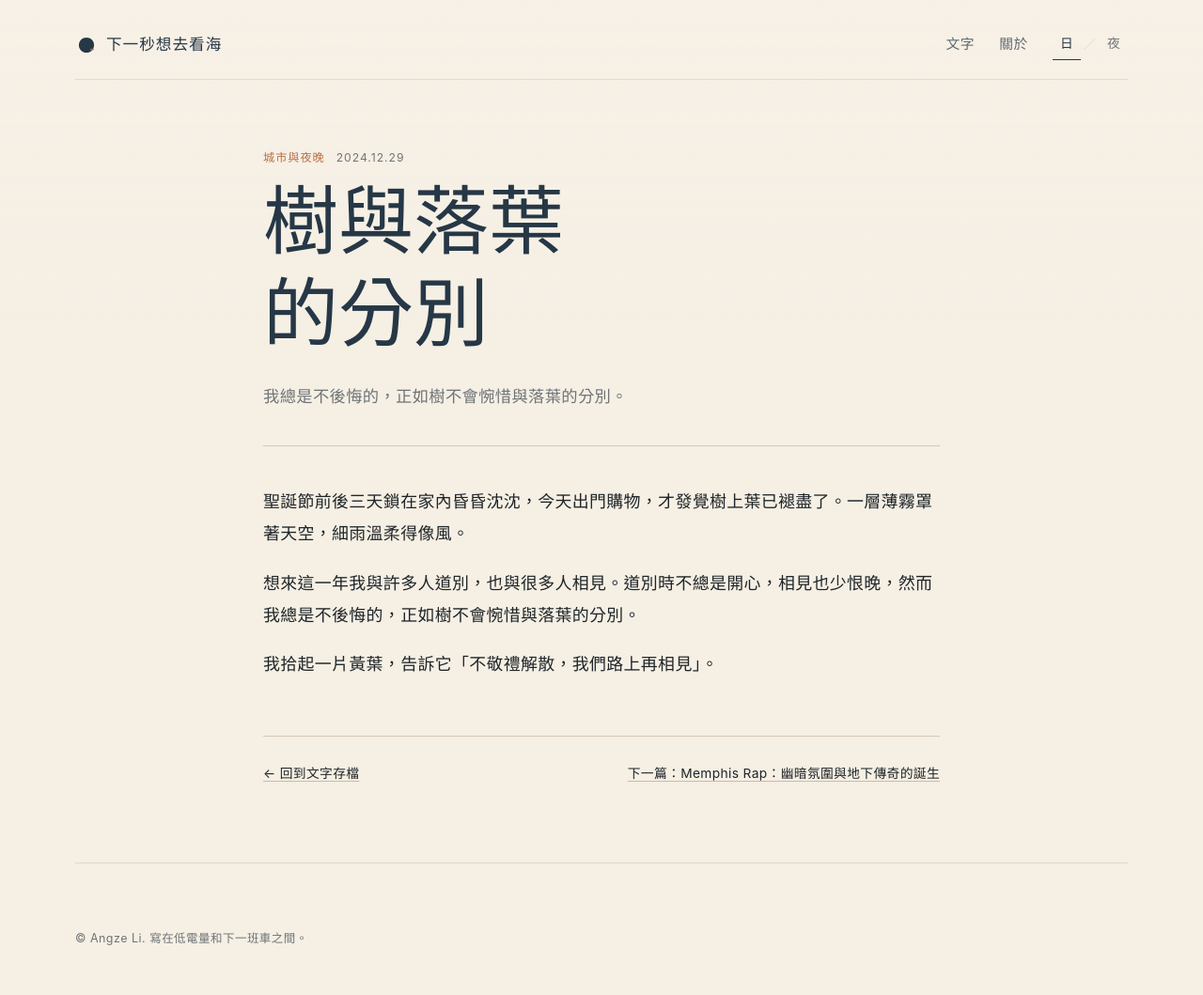
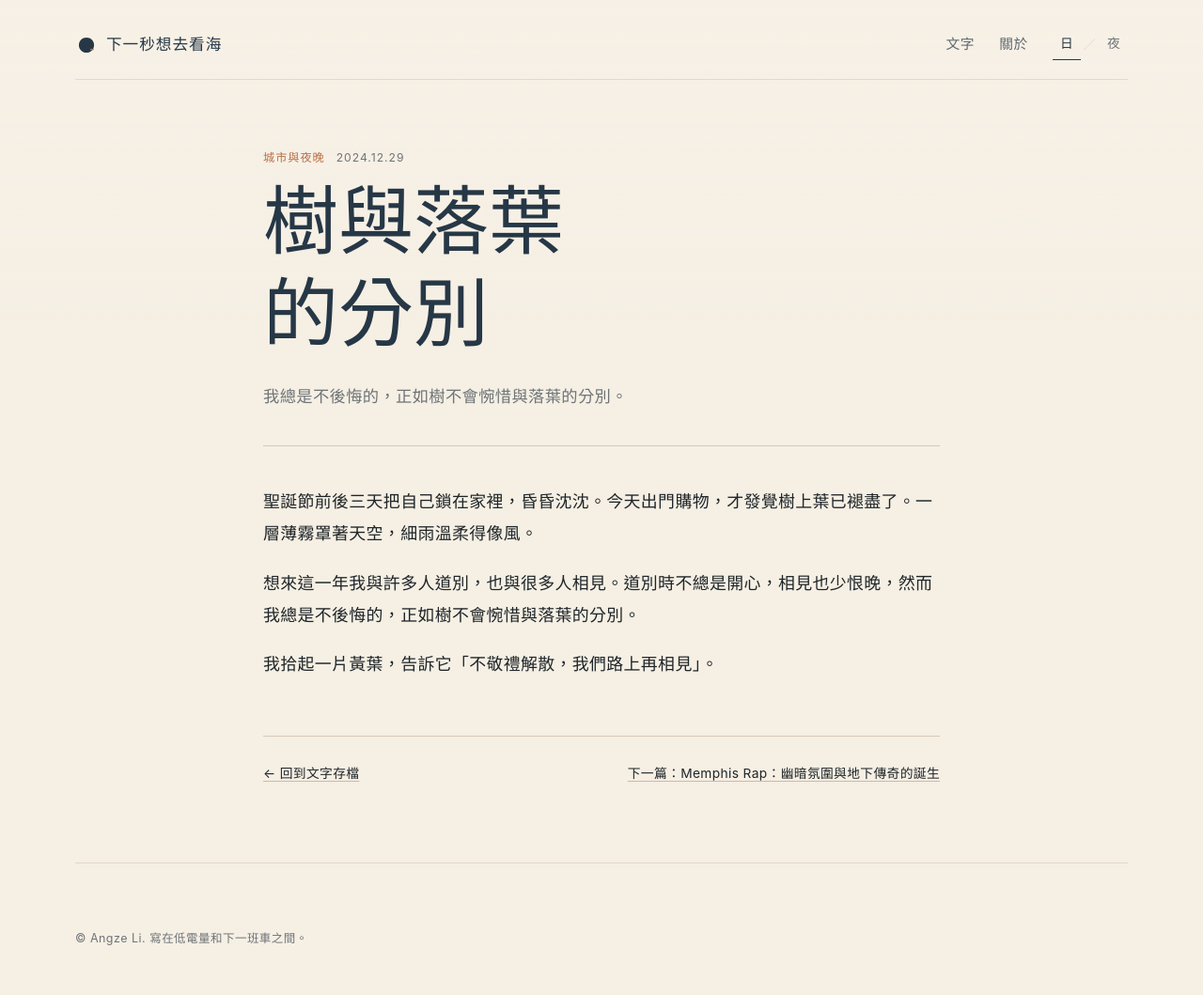
Before and after one commit to angzeli/next-second-sea, a Jekyll site: the page built from _posts/2024-12-29-the_parting_of_the_tree_and_its_fallen_leaves.md, in a window 1280 px wide. Shown: the whole page at 94% size. Built offline with Jekyll 4.4.1, drawn with Linux system fonts in a browser that asks for light colours.

Commit message:
Refine post

```diff
--- a/_posts/2024-12-29-the_parting_of_the_tree_and_its_fallen_leaves.md
+++ b/_posts/2024-12-29-the_parting_of_the_tree_and_its_fallen_leaves.md
@@ -10,7 +10,7 @@ tags: [分別, 落葉]
 excerpt: "我總是不後悔的，正如樹不會惋惜與落葉的分別。"
 ---
 
-聖誕節前後三天鎖在家內昏昏沈沈，今天出門購物，才發覺樹上葉已褪盡了。一層薄霧罩著天空，細雨溫柔得像風。
+聖誕節前後三天把自己鎖在家裡，昏昏沈沈。今天出門購物，才發覺樹上葉已褪盡了。一層薄霧罩著天空，細雨溫柔得像風。
 
 想來這一年我與許多人道別，也與很多人相見。道別時不總是開心，相見也少恨晚，然而我總是不後悔的，正如樹不會惋惜與落葉的分別。
 
```
